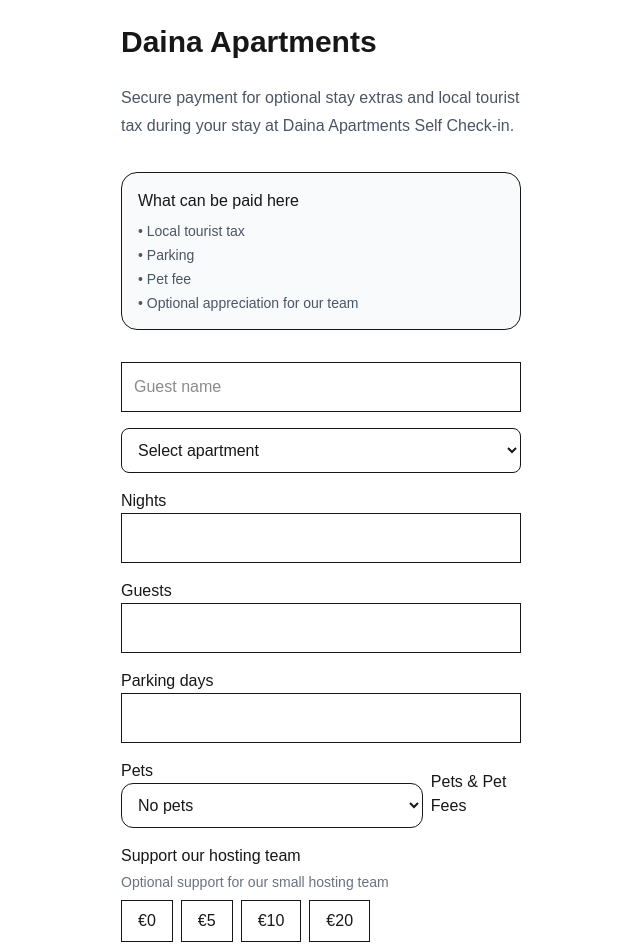
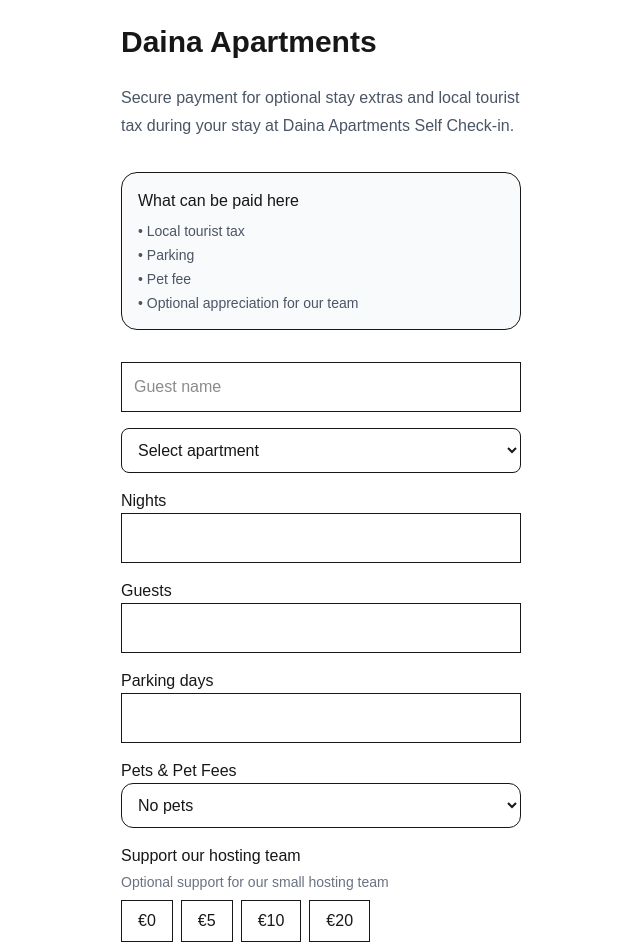
Before and after one commit to danukas007/Daina-payments, a Next.js app: page /pay in a window 1280 px wide. Shown: the top 952 px of the page, without its empty margins (319-959 px from the left). Built offline with nearby package versions, Linux system fonts and the light colour scheme.

Commit message:
add multi pet pricing

```diff
--- a/app/pay/page.tsx
+++ b/app/pay/page.tsx
@@ -179,9 +179,9 @@
 
       <div className="flex items-center gap-2 mb-4">
         <div className="space-y-2">
-  <label className="font-medium">
-    Pets
-  </label>
+ <label className="font-medium">
+        Pets & Pet Fees
+      </label>
 
   <select
     value={petOption}
@@ -203,9 +203,7 @@
   )}
 </div>
 
-      <label className="font-medium">
-        Pets & Pet Fees
-      </label>
+
       </div>
 
       <div className="mb-6">
```
